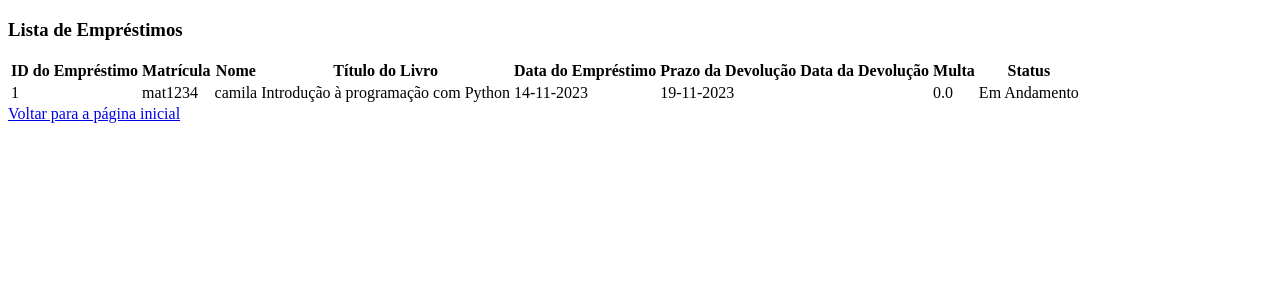
After one commit to camilabsp/app_flask, a Flask app: page /adm/emprestimos in a window 1280 px wide. The commit adds this page. Shown: the top 300 px of the page. Run offline with Flask 3, Linux system fonts and the light colour scheme.

Commit message:
lista de emprestimos

```diff
--- a/app.py
+++ b/app.py
@@ -150,6 +150,12 @@ def emprestimo():
 
     return render_template('emprestimo.html', usuarios=Usuario.query.all(), livros=Livro.query.all())
 
+#Exibe lista de empréstimos
+@app.route('/adm/emprestimos', methods=['GET'])
+def lista_emprestimos():
+    emprestimos = Emprestimo.query.all()
+    return render_template('lista_emprestimos.html', emprestimos=emprestimos)
+
 
 if __name__ == '__main__':
     app.run(debug=True)
--- a/templates/adm.html
+++ b/templates/adm.html
@@ -24,8 +24,8 @@
             <li><a href="/adm">Home</a></li>
             <li><a href="/adm/acervo">Consultar Acervo</a></li>
             <li><a href="/adm/usuarios">Lista de Usuários</a></li>
-            <li><a href="/adm/livro/cadastrar">Cadastrar Livro</a></li>
-            <li><a href="/adm/usuario/cadastrar">Cadastrar Usuário</a></li>
+            <li><a href="/adm/livros/cadastrar">Cadastrar Livro</a></li>
+            <li><a href="/adm/usuarios/cadastrar">Cadastrar Usuário</a></li>
             <li><a href="/adm/emprestimo">Realizar Empréstimo</a></li>
             <li><a href="/adm/emprestimos">Lista de Empréstimos</a></li>
             <li><a href="/adm/devolucao">Devolução</a></li>
--- /dev/null
+++ b/templates/lista_emprestimos.html
@@ -0,0 +1,68 @@
+<!DOCTYPE html>
+<html lang="pt-br">
+<head>
+    <meta charset="UTF-8">
+    <meta name="viewport" content="width=device-width, initial-scale=1.0">
+    <title>Lista de Emprestimos</title>
+</head>
+<body>
+    <!--Permite exibição de mensagem na tela-->
+    <div class="mensagem">
+        {% with messages = get_flashed_messages() %}
+        {% if messages %}
+            {% for message in messages %}
+                {{ message }}
+            {% endfor %}
+        {% endif %}
+        {% endwith %}
+    </div>
+    <div>
+        <h3>Lista de Empréstimos</h3>
+    <table>
+        <thead>
+            <tr>
+                <th>ID do Empréstimo</th>
+                <th>Matrícula</th>
+                <th>Nome</th>
+                <th>Título do Livro</th>
+                <th>Data do Empréstimo</th>
+                <th>Prazo da Devolução</th>
+                <th>Data da Devolução</th>
+                <th>Multa</th>
+                <th>Status</th>
+            </tr>
+        </thead>
+        <tbody>
+            {% for emprestimo in emprestimos %}
+                <tr>
+                    <td>{{ emprestimo.id }}</td>
+                    <td>{{ emprestimo.usuario.matricula }}</td>
+                    <td>{{ emprestimo.usuario.nome }}</td>
+                    <td>{{ emprestimo.livro.titulo }}</td>
+                    <td>{{ emprestimo.data_emprestimo.strftime('%d-%m-%Y') }}</td>
+                    <td>{{ emprestimo.prazo_devolucao.strftime('%d-%m-%Y') }}</td>
+                    <td>
+                        {% if emprestimo.data_devolucao %}
+                            {{ emprestimo.data_devolucao.strftime('%Y-%m-%d') }}
+
+                        {% else %}
+                            <!-- Espaço em branco -->
+                        {% endif %}
+                    </td>
+                    <td>{{ emprestimo.multa }}</td>
+                    <td>
+                        {% if emprestimo.finalizado %}
+                            Finalizado
+                        {% else %}
+                            Em Andamento
+                        {% endif %}
+                    </td>
+
+                </tr>
+            {% endfor %}
+        </tbody>
+    </table>
+    <a href="/adm">Voltar para a página inicial</a>
+    </div>
+</body>
+</html>
```
